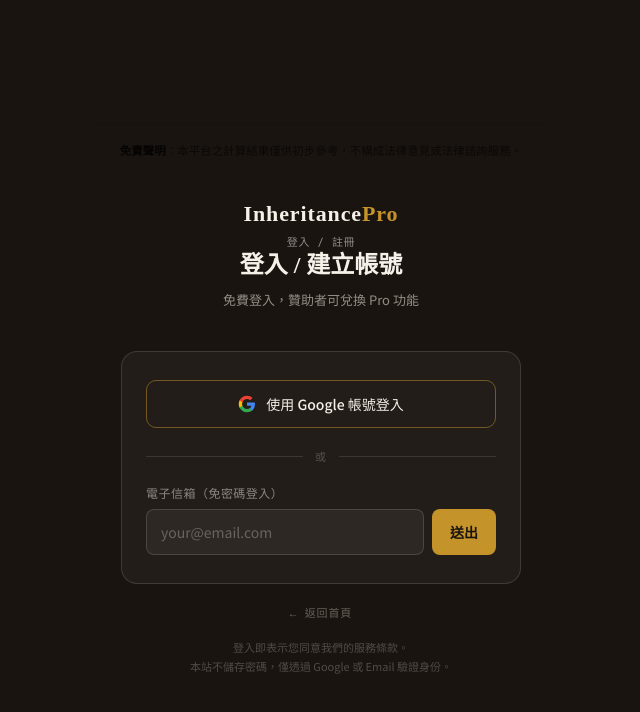
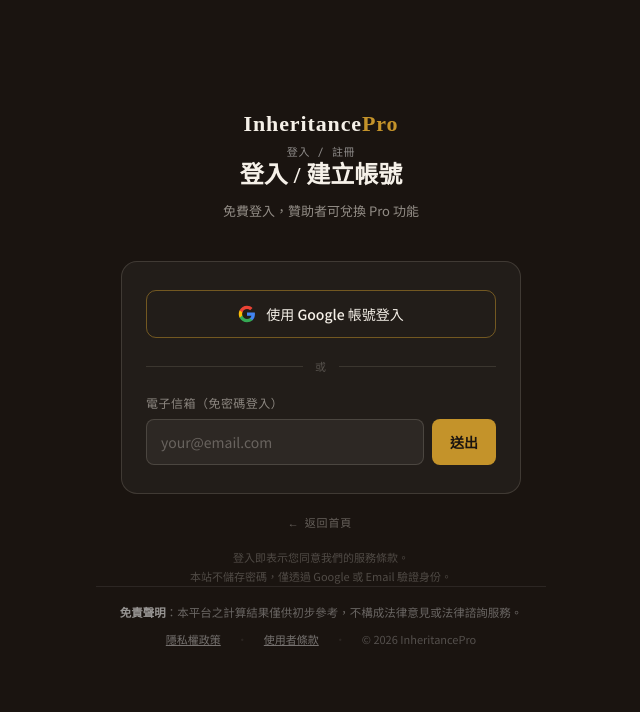
Before and after one commit to businessjoechou/inheritancepro, a website: page login.html in a window 1280 px wide. Shown: the whole page, without its empty margins (319-959 px from the left). Drawn offline with nearby package versions, Linux system fonts and the light colour scheme; a script that the page names is missing.

Commit message:
fix: 登入頁免責移到底部，修正深色背景文字顏色，加入隱私/條款連結

```diff
--- a/login.html
+++ b/login.html
@@ -9,7 +9,6 @@
 <meta name="robots" content="noindex, nofollow">
 <link rel="canonical" href="https://inheritancepro.app/login.html">
 <link href="https://fonts.googleapis.com/css2?family=Noto+Serif+TC:wght@400;600;700&family=DM+Mono:wght@400;500&family=Noto+Sans+TC:wght@300;400;500&display=swap" rel="stylesheet">
-<div class="disclaimer-bar"><strong>免責聲明</strong>：本平台之計算結果僅供初步參考，不構成法律意見或法律諮詢服務。</div>
 <script src="js/supabase-config.js"></script>
 <style>
   :root {
@@ -255,8 +254,8 @@
     line-height: 1.7;
     padding: 0 8px;
   }
-  .disclaimer-bar{max-width:560px;margin:0 auto;padding:16px 24px 40px;font-size:11.5px;color:rgba(0,0,0,0.62);line-height:1.7;border-top:1px solid rgba(0,0,0,0.12);}
-  .disclaimer-bar strong{color:rgba(0,0,0,0.80);}
+  .disclaimer-bar{max-width:560px;margin:0 auto;padding:16px 24px 40px;font-size:11.5px;color:rgba(255,255,255,0.35);line-height:1.7;border-top:1px solid rgba(255,255,255,0.08);text-align:center;}
+  .disclaimer-bar strong{color:rgba(255,255,255,0.55);}
 </style>
 </head>
 <body>
@@ -406,3 +405,14 @@
 </script>
 </body>
 </html>
+
+<div class="disclaimer-bar">
+  <strong>免責聲明</strong>：本平台之計算結果僅供初步參考，不構成法律意見或法律諮詢服務。
+  <div style="margin-top:8px;display:flex;gap:16px;justify-content:center;flex-wrap:wrap;">
+    <a href="privacy.html" style="color:rgba(255,255,255,0.4);font-size:11px;text-decoration:underline;">隱私權政策</a>
+    <span style="opacity:0.2;font-size:11px;">·</span>
+    <a href="terms.html" style="color:rgba(255,255,255,0.4);font-size:11px;text-decoration:underline;">使用者條款</a>
+    <span style="opacity:0.2;font-size:11px;">·</span>
+    <span style="color:rgba(255,255,255,0.25);font-size:11px;">© 2026 InheritancePro</span>
+  </div>
+</div>
```
